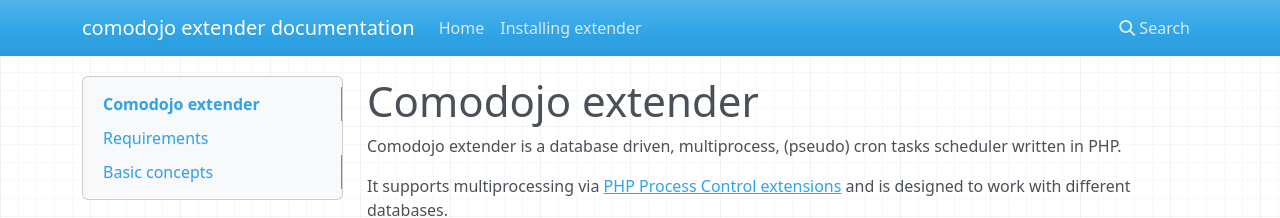
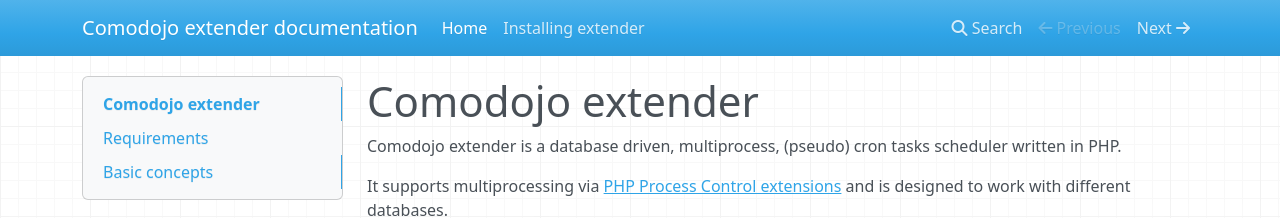
Before and after one commit to comodojo/extender.framework, an MkDocs documentation site: the page built from docs/index.md, in a window 1280 px wide. Shown: the top 218 px of the page. Built offline with MkDocs 1.6.1, drawn with Linux system fonts in a browser that asks for light colours; nearby versions of some CDN libraries; old or Windows-style settings are respelled for this version of MkDocs; part of the change alters nothing that is shown.

```diff
--- a/mkdocs.yml
+++ b/mkdocs.yml
@@ -1,4 +1,4 @@
-site_name: comodojo extender documentation
+site_name: Comodojo extender documentation
 pages:
-- [docs/introduction.md, Home]
-- [docs/install.md, Installing extender]
+- [index.md, Home]
+- [install.md, Installing extender]
```
Also changed, not shown: docs/index.md (renamed from docs/introduction.md).
